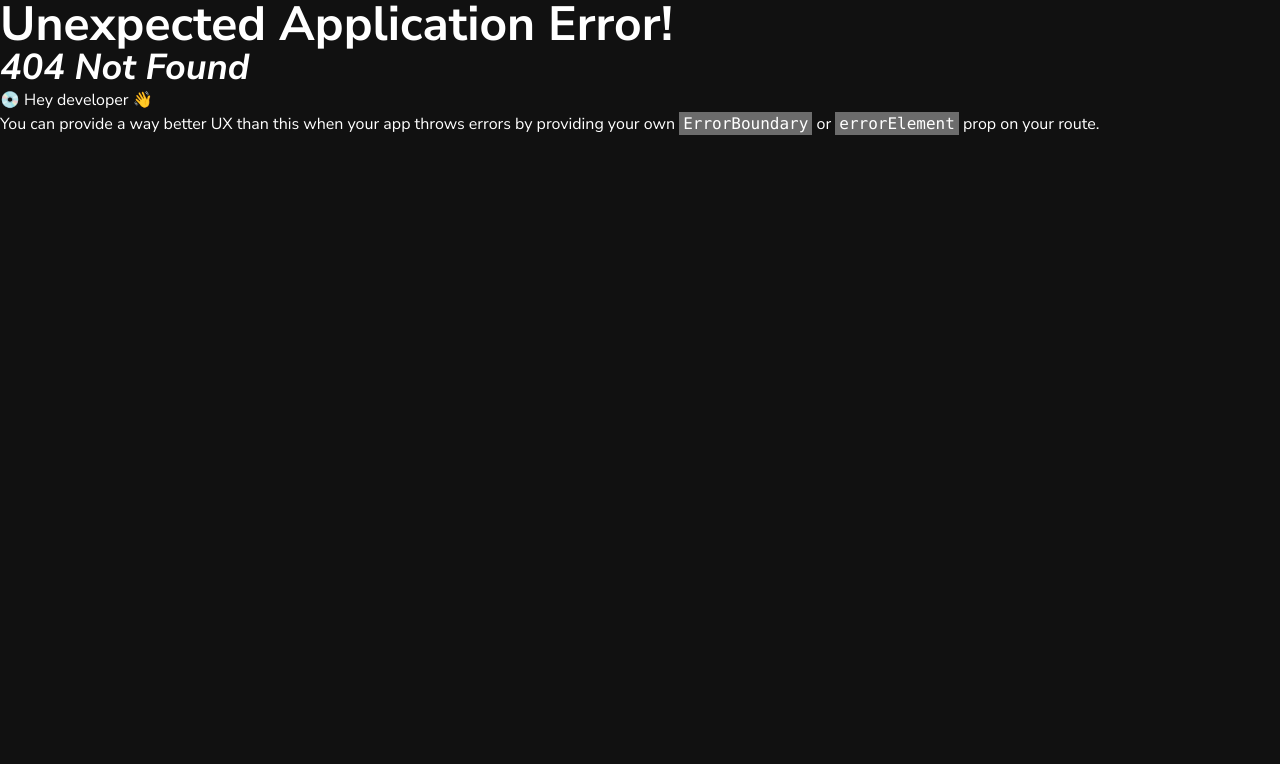
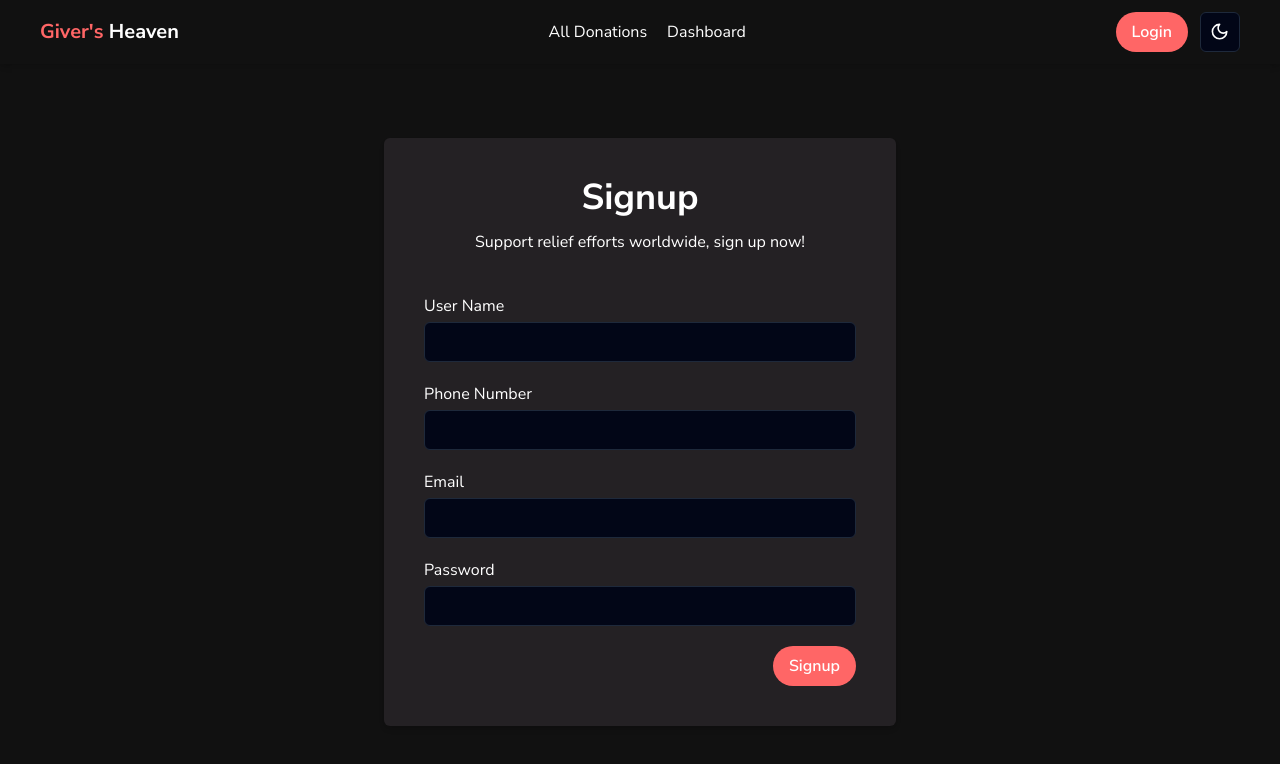
Before and after one commit to iibrahim70/donatix-client, a React (Vite) app: page /signup in a window 1280 px wide. Before the commit this address had no page. Shown: the top 764 px of the page. Built offline with nearby package versions, Linux system fonts and the light colour scheme.

Commit message:
added signup

```diff
--- /dev/null
+++ b/src/pages/Signin.tsx
@@ -0,0 +1,5 @@
+const Signin = () => {
+  return <main>Signin</main>;
+};
+
+export default Signin;
--- /dev/null
+++ b/src/pages/Signup.tsx
@@ -0,0 +1,129 @@
+import FormSubmit from "@/components/forms/FormSubmit";
+import Navbar from "@/components/layout/Navbar";
+import { Input } from "@/components/ui/input";
+import axios from "axios";
+import { useState } from "react";
+import { FieldValues, useForm } from "react-hook-form";
+import { useLocation, useNavigate } from "react-router-dom";
+import Swal from "sweetalert2";
+
+const Signup = () => {
+  const navigate = useNavigate();
+  const location = useLocation();
+  const from = location.state?.from?.pathname || "/";
+
+  const [loading, setIsLoading] = useState<boolean>(false);
+
+  const {
+    register,
+    reset,
+    handleSubmit,
+    formState: { errors },
+  } = useForm();
+
+  const onSubmit = async (data: FieldValues) => {
+    setIsLoading(true);
+    try {
+      const res = await axios.post(
+        "http://localhost:5000/api/v1/users/register",
+        data
+      );
+
+      if (res?.data?.success === true) {
+        navigate(from, { replace: true });
+        const userId = res?.data?.data?._id;
+        localStorage.setItem("userId", userId);
+        setIsLoading(false);
+        reset();
+        Swal.fire({
+          position: "top-end",
+          icon: "success",
+          title: "Signup successful!",
+          showConfirmButton: false,
+          timer: 1500,
+        });
+        reset();
+      } else {
+        throw new Error("Failed to signup. Please try again later.");
+      }
+    } catch (error) {
+      setIsLoading(false);
+      Swal.fire({
+        position: "top-end",
+        icon: "error",
+        title: "An error occurred",
+        text: error?.message || "Something went wrong.",
+        showConfirmButton: false,
+        timer: 1500,
+      });
+    }
+  };
+
+  return (
+    <main>
+      <Navbar />
+
+      <div className="max-md:py-10 w-[90%] max-w-lg mx-auto flex items-center justify-center min-h-[calc(100dvh-64px)]">
+        <div className="h-full w-full shadow-md p-10 dark:bg-light-black rounded-md space-y-10">
+          <div className="text-center space-y-3">
+            <h3>Signup</h3>
+            <p>Support relief efforts worldwide, sign up now!</p>
+          </div>
+
+          <form onSubmit={handleSubmit(onSubmit)} className="space-y-5">
+            <div className="space-y-1">
+              <label>User Name</label>
+              <Input
+                type="text"
+                {...register("userName", { required: true })}
+              />
+              {errors?.userName && (
+                <span className="text-red-500 text-sm">
+                  User Name is required
+                </span>
+              )}
+            </div>
+
+            <div className="space-y-1">
+              <label>Phone Number</label>
+              <Input
+                type="number"
+                {...register("phoneNumber", { required: true })}
+              />
+              {errors?.phoneNumber && (
+                <span className="text-red-500 text-sm">
+                  Phone Number is required
+                </span>
+              )}
+            </div>
+
+            <div className="space-y-1">
+              <label>Email</label>
+              <Input type="email" {...register("email", { required: true })} />
+              {errors?.email && (
+                <span className="text-red-500 text-sm">Email is required</span>
+              )}
+            </div>
+
+            <div className="space-y-1">
+              <label>Password</label>
+              <Input
+                type="password"
+                {...register("password", { required: true })}
+              />
+              {errors?.password && (
+                <span className="text-red-500 text-sm">
+                  Password is required
+                </span>
+              )}
+            </div>
+
+            <FormSubmit title="Signup" loading={loading} />
+          </form>
+        </div>
+      </div>
+    </main>
+  );
+};
+
+export default Signup;
```
Also changed, not shown: src/routes/router.tsx (+11 -0 lines).
